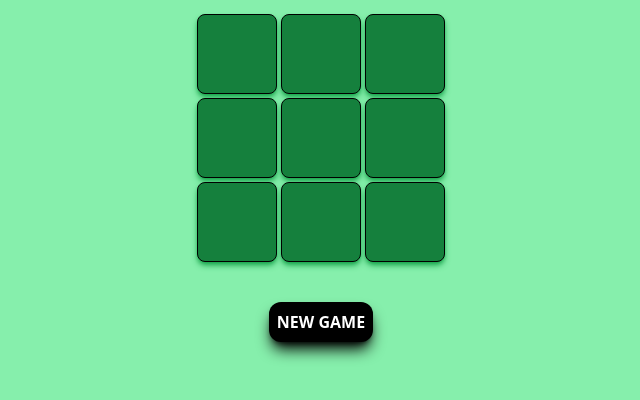
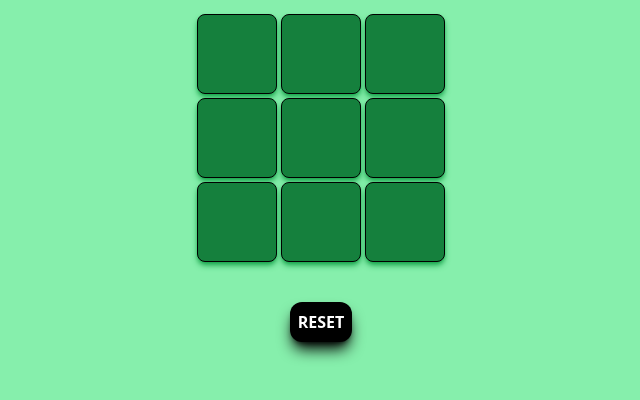
Before and after one commit to DevWithPranav/tic-tac-teo, a website: page src/index.html in a window 1280 px wide. Shown: the part 242-642 px from the top of the page, without its empty margins (319-959 px from the left). Drawn offline with Linux system fonts and the light colour scheme.

Commit message:
Rename "NEW GAME" button to "RESET" and add README with game overview and instructions

```diff
--- a/src/index.html
+++ b/src/index.html
@@ -34,7 +34,7 @@
             </div>
             <button
                 class="btn-submit m-10 bg-black text-white p-2 rounded-xl font-semibold shadow-black shadow-lg hover:bg-white hover:text-black hover:shadow-green-700 hover:font-semibold">
-                NEW GAME</button>
+                RESET</button>
         </div>
     </div>
     <script src="index.js"></script>
```
Also changed, not shown: readme.md (added).
